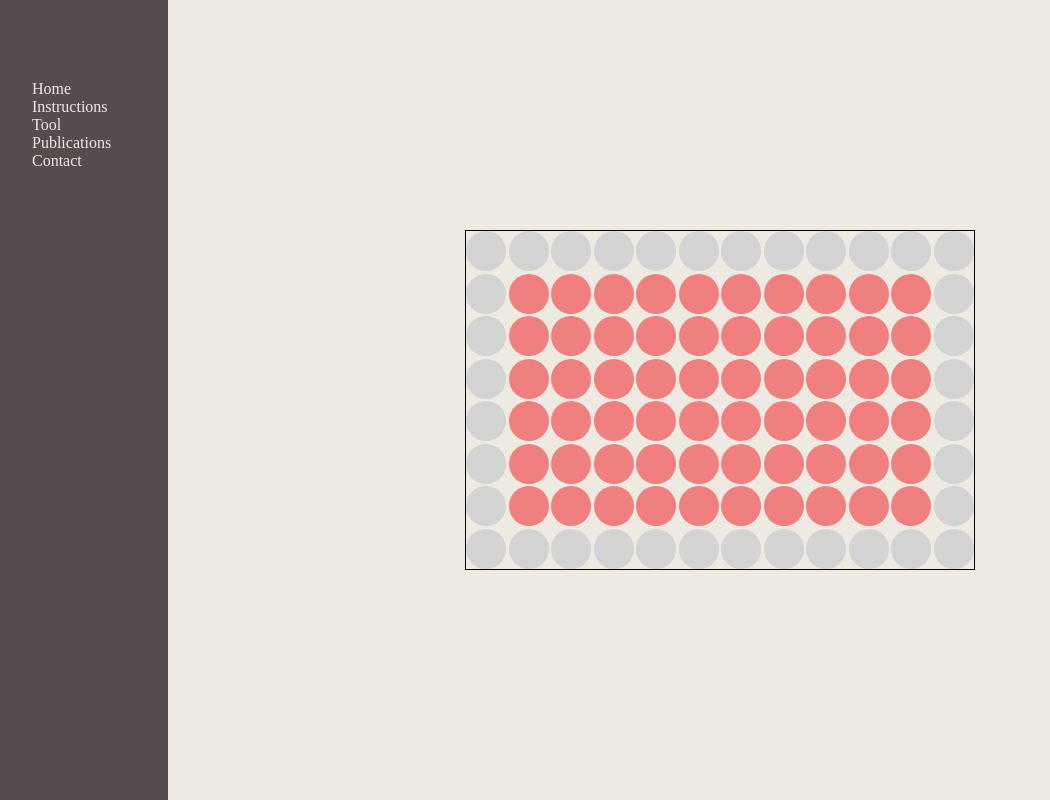
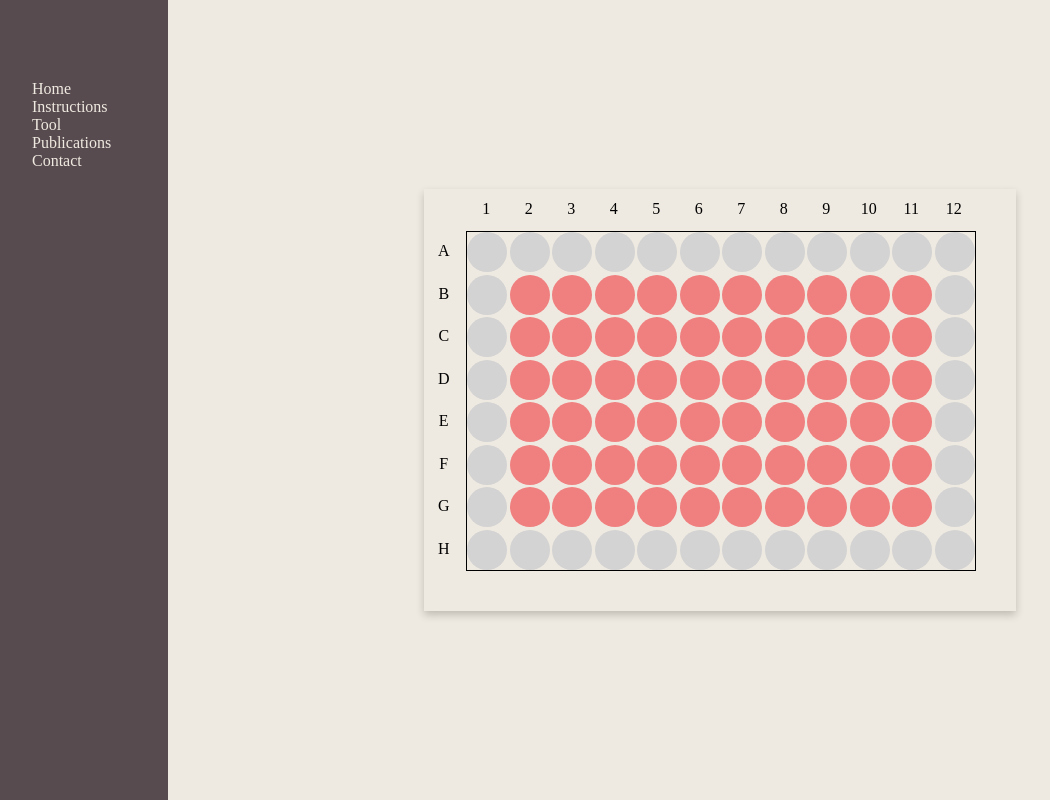
Before and after one commit to pharmbio/plaid-gui, a React (Create React App) app in the folder client/: page / in a window 1280 px wide. Shown: the whole page, without its empty margins (8-1058 px from the left). Built offline with nearby package versions, Linux system fonts and the light colour scheme; the HTML template or start-up script is replaced by a standard one.

Commit message:
creates a plate with populated elements, and centered labels

```diff
--- /dev/null
+++ b/client/src/components/PlateLayout/Plate.jsx
@@ -0,0 +1,110 @@
+import React from "react";
+import styled from "styled-components";
+
+const StyledPlate = styled.div`
+  grid-area: 2/2 / ${(props) => props.rows} / ${(props) => props.cols};
+  display: grid;
+  grid-template-columns: repeat(
+    ${(props) => props.cols},
+    ${(props) => props.wellRad}px
+  );
+  grid-template-rows: repeat(
+    ${(props) => props.rows},
+    ${(props) => props.wellRad}px
+  );
+  width: ${(props) => props.cols * props.wellRad + props.cols * props.gap}px;
+  height: ${(props) => props.rows * props.wellRad + props.rows * props.gap}px;
+  column-gap: ${(props) => props.gap}px;
+  row-gap: ${(props) => props.gap}px;
+  border: solid 1px;
+`;
+
+const StyledWell = styled.div`
+  border-radius: 50%;
+  background-color: lightcoral;
+  grid-row: ${(props) => props.row};
+  grid-column: ${(props) => props.col};
+`;
+const StyledEmptyWell = styled.div`
+  border-radius: 50%;
+  background-color: lightgray;
+  grid-row: ${(props) => props.row};
+  grid-column: ${(props) => props.col};
+`;
+
+/* Feels really hacky... TODO: find a better way */
+const positionsOfEmptyWells = (empty, rows, cols) => {
+  let emptyWells = [];
+  // rows from top
+  for (let i = 0; i < empty; i++) {
+    for (let j = 0; j < cols; j++) {
+      let row = i + 1;
+      let col = j + 1;
+      //console.log(row, col);
+      emptyWells.push([row, col]);
+    }
+  }
+  // rows between from left
+  for (let i = empty; i < rows - empty; i++) {
+    for (let j = 0; j < empty; j++) {
+      let row = i + 1;
+      let col = j + 1;
+      //console.log(row, col);
+      emptyWells.push([row, col]);
+    }
+  }
+
+  // rows between from right
+  for (let i = empty; i < rows - empty; i++) {
+    for (let j = cols; j > cols - empty; j--) {
+      let row = i + 1;
+      let col = j;
+      //console.log(row, col);
+      emptyWells.push([row, col]);
+    }
+  }
+
+  // rows from bottom
+  for (let i = rows; i > rows - empty; i--) {
+    for (let j = 0; j < cols; j++) {
+      let row = i;
+      let col = j + 1;
+      //console.log(row, col);
+      emptyWells.push([row, col]);
+    }
+  }
+  return emptyWells;
+};
+
+/*   let amountOfEmptyWells =
+    COLS * SIZE_EMPTY_EDGES * 2 +
+    ROWS * SIZE_EMPTY_EDGES * 2 -
+    4 * SIZE_EMPTY_EDGES; */
+
+const Plate = (Props) => {
+
+    let emptyWells = positionsOfEmptyWells(Props.emptyEdges, Props.rows, Props.cols);
+  return (
+    <StyledPlate rows={Props.rows} cols={Props.cols} wellRad={40} gap={2.5}>
+      {emptyWells.map((pos) => {
+        return React.createElement(StyledEmptyWell, {
+          key: Props.alphabet[pos[0] - 1] + pos[1],
+          row: pos[0],
+          col: pos[1],
+        });
+      })}
+      {Props.data.map((o) => {
+        let row = Props.alphabet.indexOf(o.well[0]) + 1;
+        let col = parseInt(o.well.slice(1, o.well.length));
+        console.log(row, col);
+        return React.createElement(StyledWell, {
+          key: o.well,
+          row: row,
+          col: col,
+        });
+      })}
+    </StyledPlate>
+  );
+};
+
+export default Plate;
--- a/client/src/components/PlateLayout/PlateLayout.jsx
+++ b/client/src/components/PlateLayout/PlateLayout.jsx
@@ -1,71 +1,70 @@
 import React from "react";
 import styled from "styled-components";
 import output_data from "./output_from_ex1.json";
+import Plate from "./Plate.jsx";
 
-// should come together with output from API..
+// should come together with output from API into PROPS..
 const ROWS = 8;
 const COLS = 12;
 const SIZE_EMPTY_EDGES = 1;
 const DATA = output_data.slice(0, 60); // plate 1
 
 const ALPHABET = [
-  "a",
-  "b",
-  "c",
-  "d",
-  "e",
-  "f",
-  "g",
-  "h",
-  "i",
-  "j",
-  "k",
-  "l",
-  "m",
-  "n",
-  "o",
-  "p",
-  "q",
-  "r",
-  "s",
-  "t",
-  "u",
-  "v",
-  "w",
-  "x",
-  "y",
-  "z",
-].map((l) => l.toUpperCase());
+  "A",
+  "B",
+  "C",
+  "D",
+  "E",
+  "F",
+  "G",
+  "H",
+  "I",
+  "J",
+  "K",
+  "L",
+  "M",
+  "N",
+  "O",
+  "P",
+  "Q",
+  "R",
+  "S",
+  "T",
+  "U",
+  "V",
+  "W",
+  "X",
+  "Y",
+  "Z",
+];
+
+const StyledResultLayoutContainer = styled.div``;
 
 const StyledPlateWrapper = styled.div`
   margin: auto;
-`;
-
-const StyledPlate = styled.div`
   display: grid;
   grid-template-columns: repeat(
-    ${(props) => props.cols},
+    ${(props) => props.cols + 2},
     ${(props) => props.wellRad}px
   );
   grid-template-rows: repeat(
-    ${(props) => props.rows},
+    ${(props) => props.rows + 2},
     ${(props) => props.wellRad}px
   );
-  width: ${(props) => props.cols * props.wellRad + props.cols * props.gap}px;
   column-gap: ${(props) => props.gap}px;
   row-gap: ${(props) => props.gap}px;
-  border: solid 1px;
+  box-shadow: 0 4px 8px 0 rgba(0, 0, 0, 0.2);
 `;
 
-const StyledWell = styled.div`
-  border-radius: 50%;
-  background-color: lightcoral;
+const StyledColumnIdentifier = styled.div`
+  justify-self:center;
+  align-self: center;
   grid-row: ${(props) => props.row};
   grid-column: ${(props) => props.col};
 `;
-const StyledEmptyWell = styled.div`
-  border-radius: 50%;
-  background-color: lightgray;
+const StyledRowIdentifier = styled.div`
+  justify-self:center;
+  align-self: center;
   grid-row: ${(props) => props.row};
   grid-column: ${(props) => props.col};
 `;
@@ -82,81 +81,41 @@ const StyledEmptyWell = styled.div`
   console.log(o);
 }); */
 
-/* Feels really hacky... TODO: find a better way */
-const positionsOfEmptyWells = (empty, rows, cols) => {
-  let emptyWells = [];
-  // rows from top
-  for (let i = 0; i < empty; i++) {
-    for (let j = 0; j < cols; j++) {
-      let row = i + 1;
-      let col = j + 1;
-      //console.log(row, col);
-      emptyWells.push([row, col]);
-    }
+/* Props should hold all values as data, rows, cols etc..*/
+const PlateLayout = () => {
+  let rowList = [];
+  let colList = [];
+
+  for (let i = 0; i < ROWS; i++) {
+    rowList.push(i);
   }
-  // rows between from left
-  for (let i = empty; i < rows - empty; i++) {
-    for (let j = 0; j < empty; j++) {
-      let row = i + 1;
-      let col = j + 1;
-      //console.log(row, col);
-      emptyWells.push([row, col]);
-    }
+  for (let i = 0; i < COLS; i++) {
+    colList.push(i);
   }
 
-  // rows between from right
-  for (let i = empty; i < rows - empty; i++) {
-    for (let j = cols; j > cols - empty; j--) {
-      let row = i + 1;
-      let col = j;
-      //console.log(row, col);
-      emptyWells.push([row, col]);
-    }
-  }
-
-  // rows from bottom
-  for (let i = rows; i > rows - empty; i--) {
-    for (let j = 0; j < cols; j++) {
-      let row = i;
-      let col = j + 1;
-      //console.log(row, col);
-      emptyWells.push([row, col]);
-    }
-  }
-  return emptyWells;
-};
-
-/* Props should hold all values as data, rows, cols etc..*/
-const PlateLayout = () => {
-  /*   let amountOfEmptyWells =
-    COLS * SIZE_EMPTY_EDGES * 2 +
-    ROWS * SIZE_EMPTY_EDGES * 2 -
-    4 * SIZE_EMPTY_EDGES; */
-
-  let emptyWells = positionsOfEmptyWells(SIZE_EMPTY_EDGES, ROWS, COLS);
-
   return (
-    <StyledPlateWrapper>
-      <StyledPlate rows={ROWS} cols={COLS} wellRad={40} gap={2.5}>
-        {/* precompute the matrix with empty  */}
-        {emptyWells.map((pos, i) => {
-          return React.createElement(StyledEmptyWell, {
-            key: i,
-            row: pos[0],
-            col: pos[1],
-          });
-        })}
-        {DATA.map((o) => {
-          let row = ALPHABET.indexOf(o.well[0]) + 1;
-          let col = parseInt(o.well.slice(1, o.well.length));
-          console.log(row, col);
-          return React.createElement(StyledWell, {
-            key: o.well,
-            row: row,
-            col: col,
-          });
-        })}
-      </StyledPlate>
+    <StyledPlateWrapper rows={ROWS} cols={COLS} wellRad={40} gap={2.5}>
+      {rowList.map((i) => {
+        return React.createElement(
+          StyledRowIdentifier,
+          { key: ALPHABET[0], row: i + 2, col: 1 },
+          ALPHABET[i]
+        );
+      })}
+      {colList.map((i) => {
+        return React.createElement(
+          StyledColumnIdentifier,
+          { key: i + 1, row: 1, col: i + 2 },
+          i + 1
+        );
+      })}
+      <Plate
+        rows={ROWS}
+        cols={COLS}
+        emptyEdges={SIZE_EMPTY_EDGES}
+        data={DATA}
+        alphabet={ALPHABET}
+      />
     </StyledPlateWrapper>
   );
 };
```
